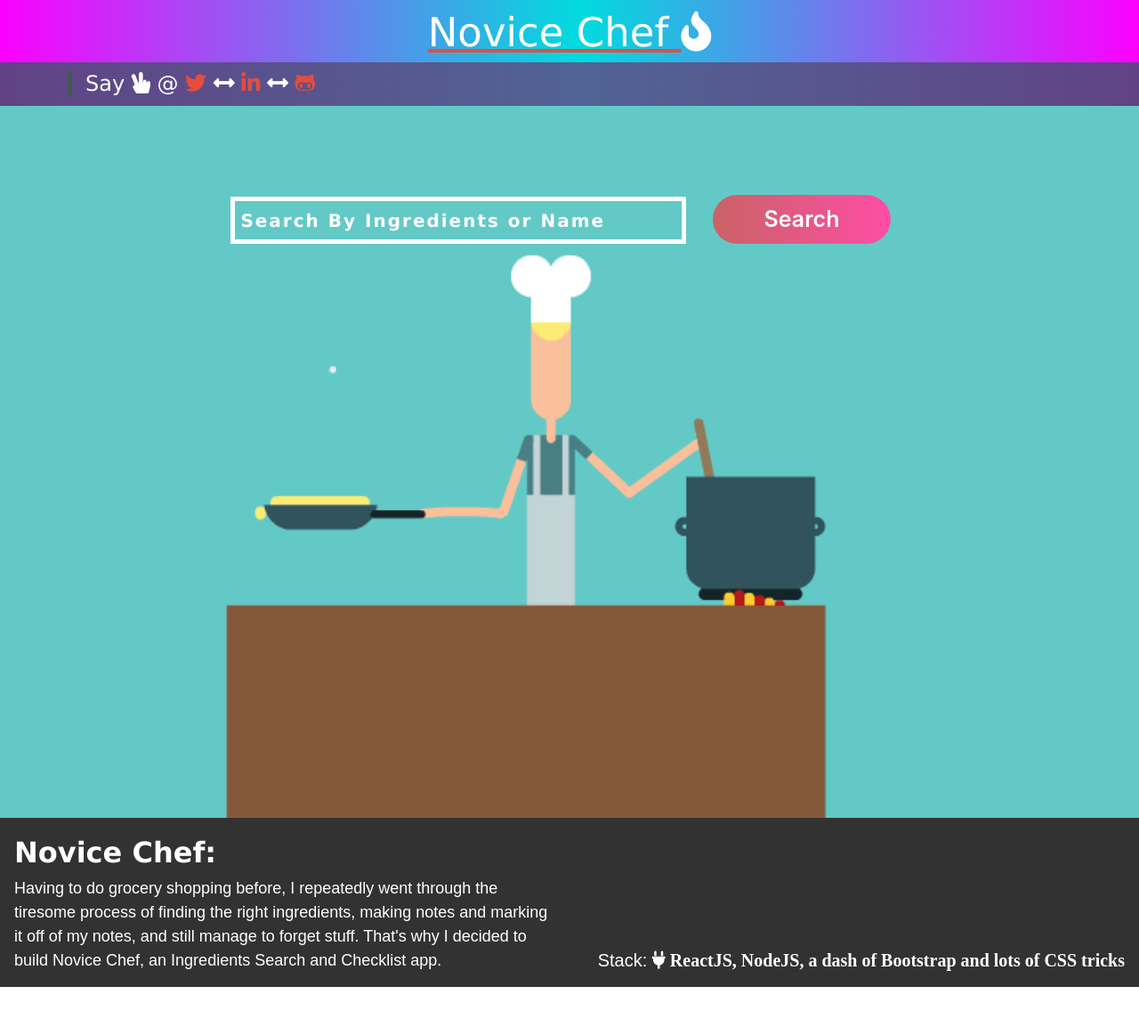
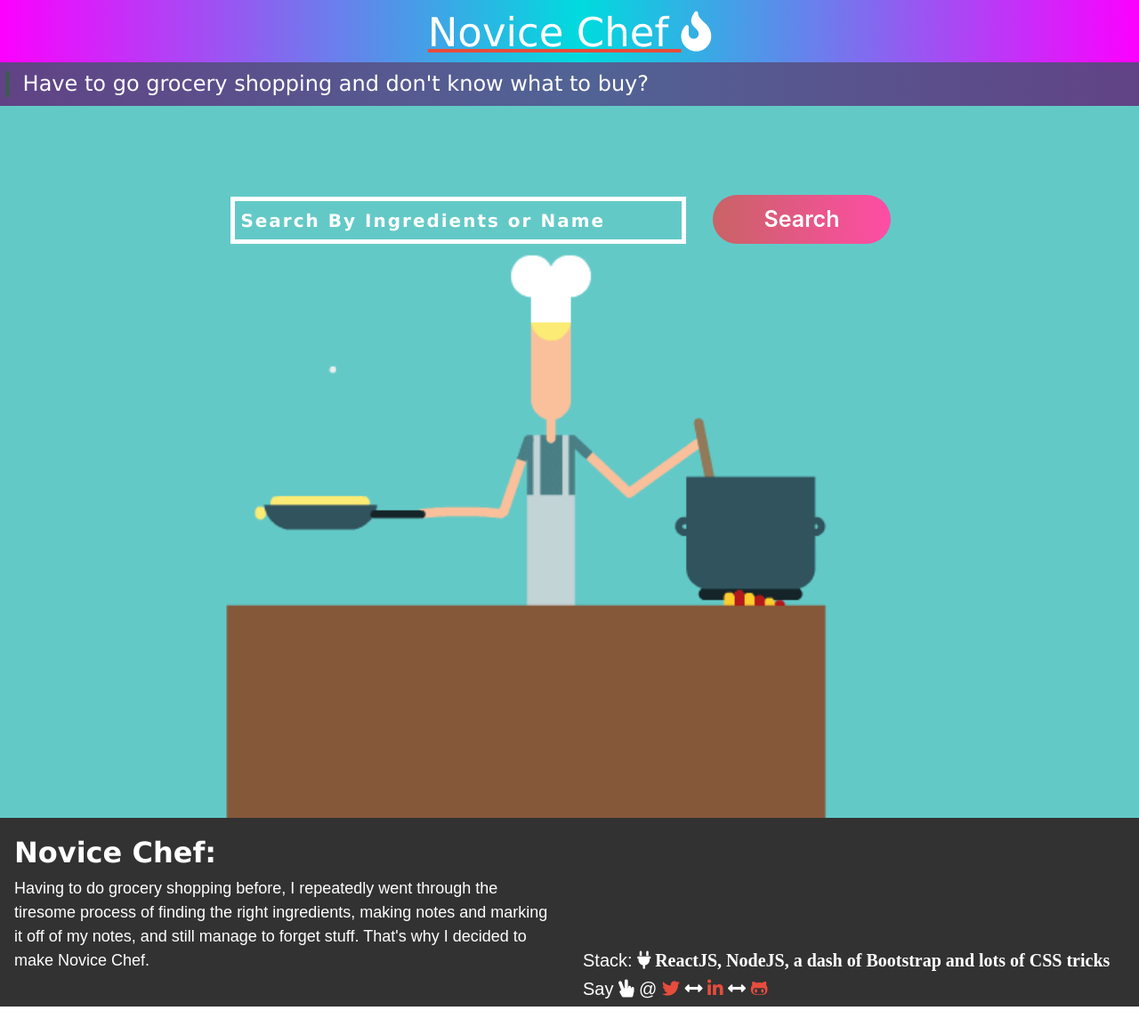
Before and after one commit to NhatDinh/NoviceChef, a React (Create React App) app: page / in a window 1280 px wide. Shown: the whole page at 89% size. Before the commit the page ends 1141 px from the top, so only its background shows below. Built offline with nearby package versions, Linux system fonts and the light colour scheme.

Commit message:
changed layout and banner

```diff
--- a/src/components/Banner.js
+++ b/src/components/Banner.js
@@ -4,23 +4,7 @@ import "bootstrap/dist/css/bootstrap.css";
 
 const Banner = props => (
 	<div className="banner-container">
-		<h3>
-			{"     "}
-			Say <i className="fas fa-hand-peace" /> @ {"  "}
-			<a href="https://twitter.com/nhat_ldinh">
-				<i className="fab fa-twitter" />
-			</a>
-			{"    "} <i className="fas fa-arrows-alt-h" />
-			{"     "}
-			<a href="https://www.linkedin.com/in/nhat-dinh/">
-				<i className="fab fa-linkedin-in" />
-			</a>
-			{"    "} <i className="fas fa-arrows-alt-h" />
-			{"     "}
-			<a href="https://github.com/NhatDinh">
-				<i className="fab fa-github-alt" />
-			</a>
-		</h3>
+		<h3> Have to go grocery shopping and don't know what to buy?</h3>
 	</div>
 );
 
--- a/src/components/Footer.js
+++ b/src/components/Footer.js
@@ -23,7 +23,7 @@ const Footer = props => (
 					notes and marking it off of {"\n"}
 					my notes, and still manage to forget stuff. That's why I
 					decided to {"\n"}
-					build Novice Chef, an Ingredients Search and Checklist app.
+					make Novice Chef.
 				</p>
 			</div>
 			<div className="col tribute" style={divStyle}>
@@ -33,8 +33,23 @@ const Footer = props => (
 					<i className="fas fa-plug">
 						{" "}
 						ReactJS, NodeJS, a dash of Bootstrap and lots of CSS
-						tricks{" "}
+						tricks
 					</i>
+				</h5>
+				<h5>Say <i className="fas fa-hand-peace" /> @ {"  "}
+					<a href="https://twitter.com/nhat_ldinh">
+						<i className="fab fa-twitter" />
+					</a>
+					{"    "} <i className="fas fa-arrows-alt-h" />
+					{"     "}
+					<a href="https://www.linkedin.com/in/nhat-dinh/">
+						<i className="fab fa-linkedin-in" />
+					</a>
+					{"    "} <i className="fas fa-arrows-alt-h" />
+					{"     "}
+					<a href="https://github.com/NhatDinh">
+						<i className="fab fa-github-alt" />
+					</a>
 				</h5>
 			</div>
 		</div>
--- a/src/components/Recipe.js
+++ b/src/components/Recipe.js
@@ -5,19 +5,21 @@ import { Link } from "react-router-dom";
 import Header from "./Header";
 import Footer from "./Footer";
 import Banner from "./Banner";
+import YouTube from "react-youtube";
 
 import "./custom-css/Recipe.css";
 
-const API_KEY = "8f547e134d4f4ff24b8f4ef8261576e3";
-const APP_ID = "43d1b03e";
-const APP_KEY = "eab4de56a7d88b4443c6ea2176e85c5c";
 class Recipe extends React.Component {
   state = {
     activeRecipe: [],
-    ingredients: []
+    ingredients: [],
+    activeVideo: {}
   };
 
-  componentDidMount = () => {
+  getIngredients = () => {
+    const API_KEY = "8f547e134d4f4ff24b8f4ef8261576e3";
+    const APP_ID = "43d1b03e";
+    const APP_KEY = "eab4de56a7d88b4443c6ea2176e85c5c";
     let recipeID = this.props.location.recipeID;
     let call = `https://www.food2fork.com/api/get?key=${API_KEY}&rId=${recipeID}`;
     let recipeName = this.props.location.recipeTitle;
@@ -44,25 +46,50 @@ class Recipe extends React.Component {
       });
   };
 
+  getCookingTutorials = () => {
+    const yt_key = "AIzaSyDBgUQvcV7cCKJs5LY1eYF3E8kLQAJoIXs";
+    const maxResults = 10;
+    var queryTerm =
+      this.props.location.recipeTitle;
+    console.log("QUERY TERM:", queryTerm);
+    let youtube_call =
+      `https://www.googleapis.com/youtube/v3/search?key=${yt_key}&part=snippet,id&order=viewCount&maxResults=${maxResults}&q=${queryTerm}`;
+    axios
+      .get(youtube_call)
+      .then(response => {
+        console.log("URL:", youtube_call, "YOUTUBE VIDEOS RES: ", response);
+        this.setState({
+          activeVideo: response.data.items[0]
+        });
+        //console.log("ACTIVE: ", this.state.activeVideo.id.);
+      })
+      .catch(error => {
+        console.log(error);
+      });
+  };
+
+  componentDidMount = () => {
+    this.getIngredients();
+    this.getCookingTutorials();
+  };
+
   render() {
     //console.log("Rendered recipe", this.props);
     const recipe = this.state.activeRecipe;
     const ingredients = this.state.ingredients;
+    const opts = {
+      height: "500px",
+      width: "100%",
+      playerVars: {
+        autoplay: 1
+      }
+    };
     return (
       <div>
         <Header />
         <Banner />
         <div className="row recipe-container">
           <div className="col-xl">
-            {recipe !== 0 && (
-              <div className="active-recipe">
-                <img
-                  className="active-recipe__img"
-                  src={recipe.image_url}
-                  alt={recipe.title}
-                />
-              </div>
-            )}
             <button className="active-recipe__button">
               <Link
                 to={{
@@ -72,9 +99,15 @@ class Recipe extends React.Component {
                   recipeKeyword: `${this.props.location.recipeKeyword}`
                 }}
               >
-                Back to <strong>{this.props.location.recipeKeyword} </strong>recipes
+                Back to <strong>{this.props.location.recipeKeyword} </strong>
+                recipes
               </Link>
             </button>
+          <YouTube
+        videoId="AmHE1U2Lv9w"
+        opts={opts}
+        onReady={this._onReady}
+      />
           </div>
           <div className="col">
             <div className="checklist-container">
--- a/src/components/custom-css/Banner.css
+++ b/src/components/custom-css/Banner.css
@@ -4,7 +4,7 @@
   height: 30%;
   background-image: linear-gradient(to right, #614385 0%, #516395 51%, #614385 100%);
   font-weight: 400;
-  padding-left: 6rem;
+  padding-left: 2%;
   font-size: 20px;
   color: white;
   font-family: 'Verdana';
--- a/src/components/custom-css/Footer.css
+++ b/src/components/custom-css/Footer.css
@@ -18,5 +18,5 @@
 .tribute{
   padding-top: 10%;
   width: 100%;
-  text-align: right;
+  text-align: left;
 }
```
